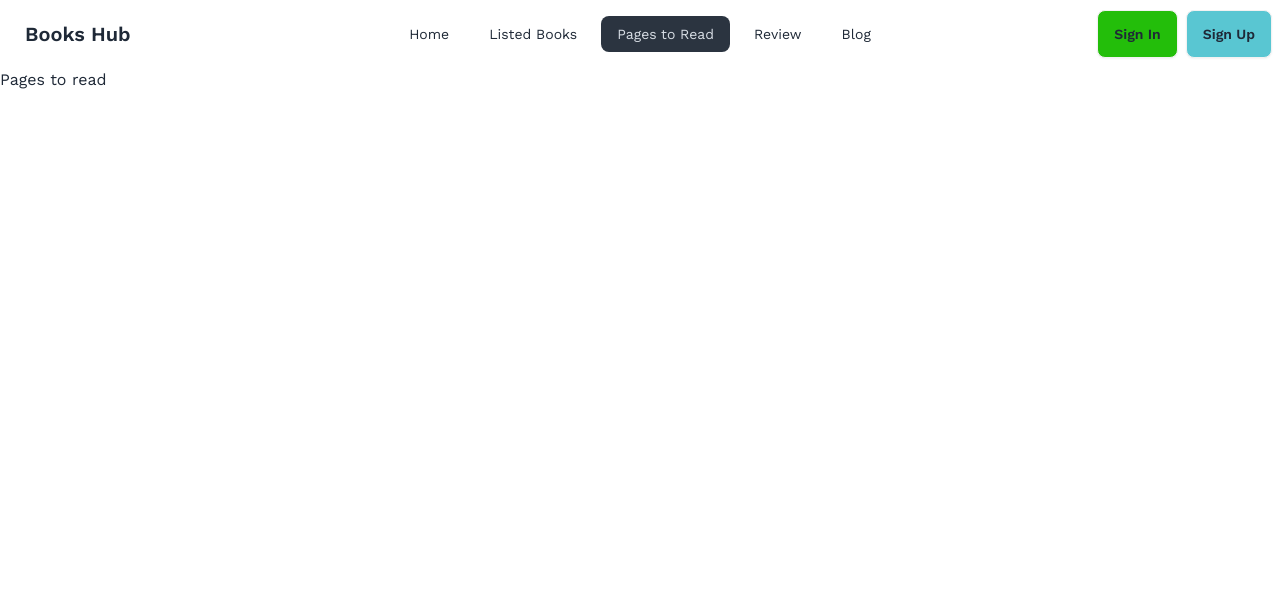
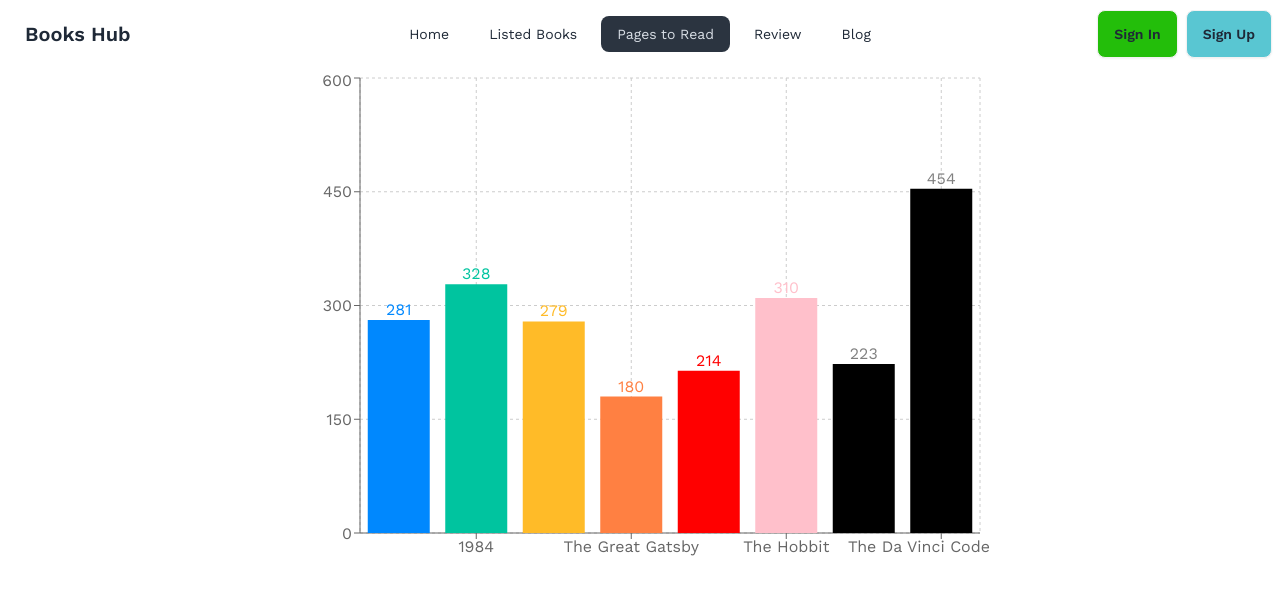
Before and after one commit to BJOARDER7/book-review, a React (Vite) app: page /pages in a window 1280 px wide. Shown: the top 594 px of the page. Built offline with nearby package versions, Linux system fonts and the light colour scheme; a web font is replaced by a local one.

Commit message:
bar chart added

```diff
--- a/package.json
+++ b/package.json
@@ -10,6 +10,7 @@
     "preview": "vite preview"
   },
   "dependencies": {
+    "axios": "^1.7.2",
     "localforage": "^1.10.0",
     "match-sorter": "^6.3.4",
     "prop-types": "^15.8.1",
@@ -18,6 +19,7 @@
     "react-icons": "^5.2.1",
     "react-router-dom": "^6.23.1",
     "react-toastify": "^10.0.5",
+    "recharts": "^2.12.7",
     "sort-by": "^1.2.0"
   },
   "devDependencies": {
--- a/src/components/BookList/BookList.jsx
+++ b/src/components/BookList/BookList.jsx
@@ -1,31 +1,35 @@
 import PropTypes from 'prop-types';
+import { SlLocationPin } from "react-icons/sl";
+import { HiOutlineUsers } from "react-icons/hi2";
+import { GrDocumentText } from "react-icons/gr";
+import { Link } from 'react-router-dom';
 
 const BookList = ({list}) => {
-  const {image, tags, bookName, author,  rating, totalPages, publisher, yearOfPublishing, category } = list;
+  const {bookId, image, tags, bookName, author,  rating, totalPages, publisher, yearOfPublishing, category } = list;
   return (
     <div className="hero min-h-24 max-w-6xl bg-base-200 mx-auto rounded-md">
   <div className="hero-content lg:flex-row justify-between w-11/12">
     <img src={image} className="max-w-32 rounded-lg shadow-2xl p-4 w-1/5" />
     <div className="p-2 w-4/5">
-      <h1 className="text-5xl font-bold">{bookName}</h1>
+      <h1 className="text-3xl font-bold">{bookName}</h1>
       <p className="py-2">By : <span>{author}</span></p>
 
 
 
       <div className='flex flex-col gap-2'>
-      <div className='flex gap-12'>
-      <p className="flex items-center gap-2 pb-2"><span className="font-bold">Tag</span> <span className="text-[#23BE0A]">#{tags[0]}</span> <span className="text-[#23BE0A]">#{tags[1]}</span></p>
-      <p><span></span> Year of Publishing: <span>{yearOfPublishing}</span></p>
+      <div className='flex gap-24'>
+      <p className="flex items-center gap-4 pb-2"><span className="font-bold">Tag</span> <span className="text-[#23BE0A]">#{tags[0]}</span> <span className="text-[#23BE0A]">#{tags[1]}</span></p>
+      <p className='flex items-center gap-2'><span><SlLocationPin /></span> Year of Publishing: <span>{yearOfPublishing}</span></p>
       </div>
       <div className='flex gap-12'>
-        <p>Publisher: <span>{publisher}</span></p>
-        <p>Page <span>{totalPages}</span></p>
+        <p className='flex items-center gap-2'><span><HiOutlineUsers /></span> Publisher: <span> {publisher}</span></p>
+        <p className='flex items-center gap-2'><span><GrDocumentText /></span> Page <span>{totalPages}</span></p>
       </div>
       <hr />
-      <div className='flex gap-8'>
+      <div className='flex items-center gap-8'>
         <p className='flex justify-center items-center bg-[#328EFF26] rounded-full py-2 px-4 text-[#328EFF]'>Category: <span>{category}</span></p>
         <p className='flex justify-center items-center bg-[#FFAC3326] rounded-full py-2 px-4 text-[#FFAC33]'>Rating: <span>{rating}</span></p>
-        <button className='btn bg-[#23BE0A] rounded-full text-white'>View Details</button>
+        <Link to={`/book/${bookId}`}><button className='btn bg-[#23BE0A] rounded-full text-white'>View Details</button></Link>
       </div>
       </div>
 
--- a/src/components/ReadPages/ReadPages.jsx
+++ b/src/components/ReadPages/ReadPages.jsx
@@ -1,9 +1,54 @@
+import axios from "axios";
+import { useEffect, useState } from "react";
+import { BarChart, Bar, Cell, XAxis, YAxis, CartesianGrid } from 'recharts';
 
 
 const ReadPages = () => {
+  const [pages, setPages] = useState([]);
+
+  const colors = ['#0088FE', '#00C49F', '#FFBB28', '#FF8042', 'red', 'pink'];
+
+  useEffect( () => {
+    axios.get('/books.json')
+    .then(data => {
+      const booksItem = data.data;
+      const books = booksItem.map(book => {
+        const obj = {
+          book: book.bookName,
+          page: book.totalPages
+        }
+        return obj;
+      })
+      setPages(books);
+    })
+  }, [])
+
+
+
+  console.log(pages)
   return (
-    <div>
-      <h2>Pages to read</h2>
+    <div className="flex justify-center">
+
+      <BarChart
+      width={700}
+      height={500}
+      data={pages}
+      margin={{
+        top: 10,
+        right: 10,
+        left: 10,
+        bottom: 5,
+      }}
+    >
+      <CartesianGrid strokeDasharray="3 3" />
+      <XAxis dataKey="book" />
+      <YAxis />
+      <Bar dataKey="page" fill="#8884d8"  label={{ position: 'top' }}>
+        {pages.map((entry, index) => (
+          <Cell key={`cell-${index}`} fill={colors[index % 20]} />
+        ))}
+      </Bar>
+    </BarChart>
     </div>
   );
 };
```
Also changed, not shown: 1 other file (tests, documents, lock files or other folders).
